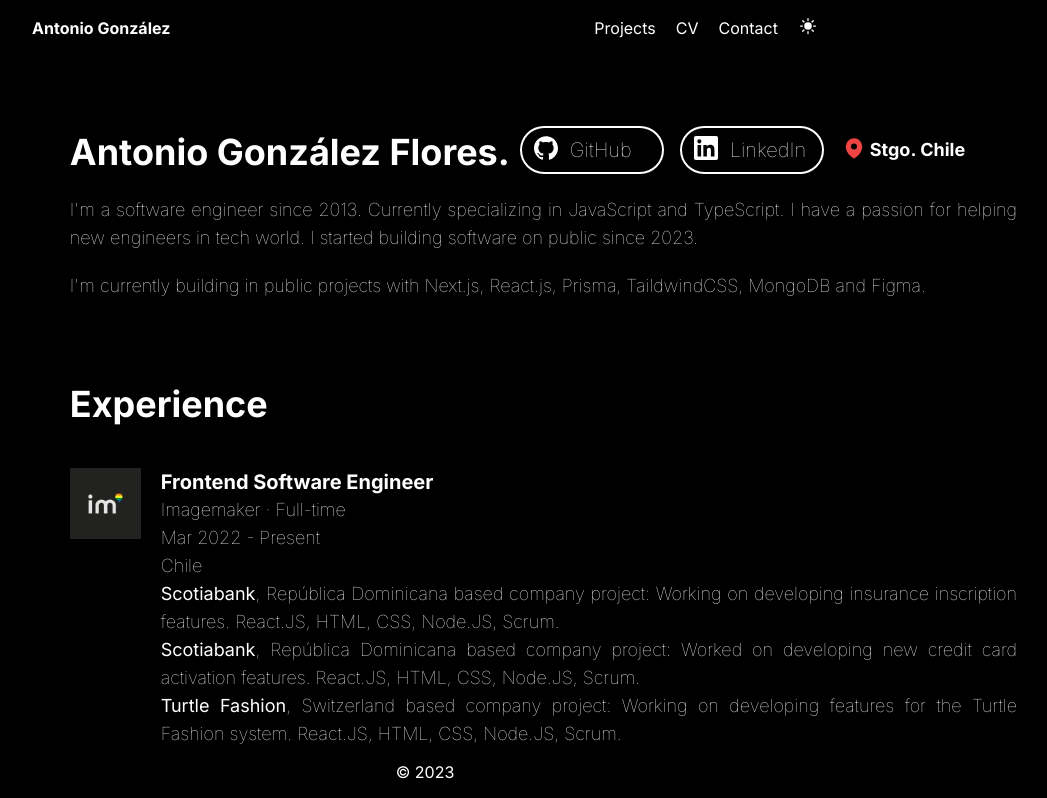
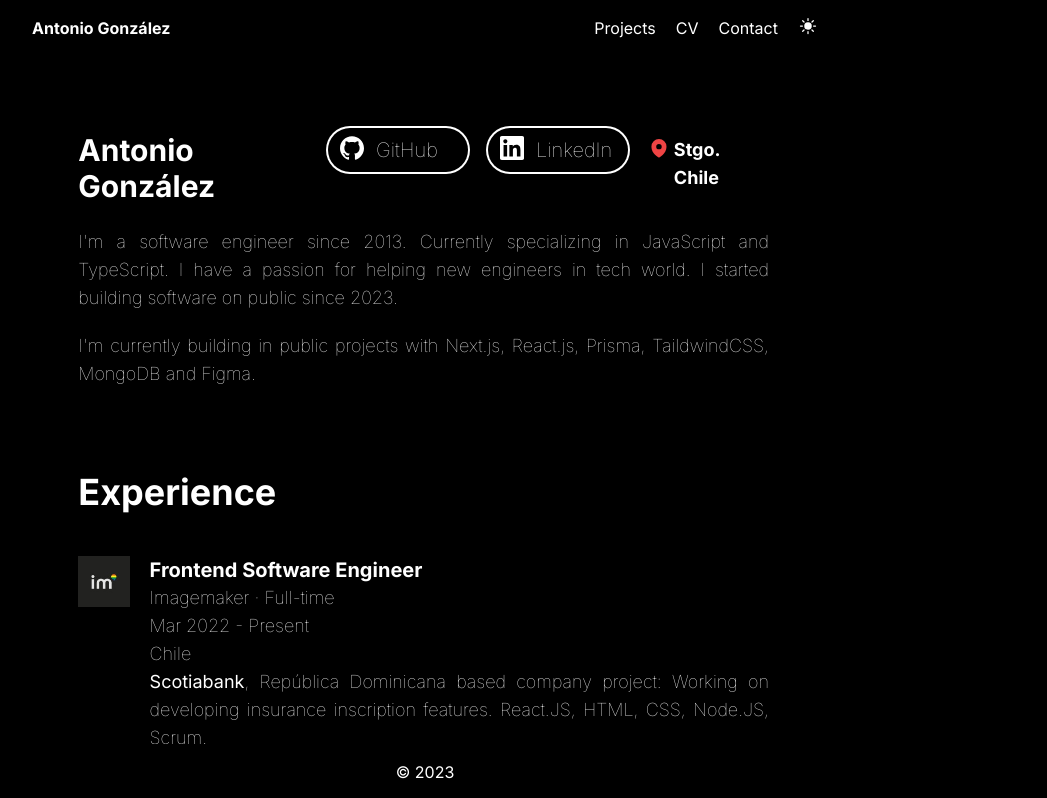
Before and after one commit to chilleno/portfolio, a Next.js app: page /cv in a window 1280 px wide. Shown: the top 798 px of the page, without its empty margins (215-1262 px from the left). Built offline with nearby package versions, Linux system fonts and the light colour scheme.

Commit message:
fix responsive
- fix responsive

```diff
--- a/src/app/cv/Components/Experience.tsx
+++ b/src/app/cv/Components/Experience.tsx
@@ -14,8 +14,8 @@ let className = {
 const Experience: React.FC<ExperienceProps> = ({ darkMode }) => {
     return (
         <div className={darkMode ? className.main.dark : className.main.light}>
-            <div className="w-3/12 xl:inline lg:inline md:hidden sm:hidden" />
-            <div className="xl:w-6/12 sm:w-full flex flex-col gap-5 h-full pb-20">
+            <div className="xl:w-3/12 lg:w-2/12 xl:inline lg:inline md:hidden sm:hidden" />
+            <div className="xl:w-6/12 lg:w-7/12 lg:ml-12 sm:w-full flex flex-col gap-5 h-full pb-20">
                 <h1 className="font-bold text-4xl py-1">Experience</h1>
                 <div className="flex flex-row gap-5 py-5">
                     <div>
--- a/src/app/cv/Components/MainText.tsx
+++ b/src/app/cv/Components/MainText.tsx
@@ -16,10 +16,10 @@ let className = {
 const MainText: React.FC<MainTextProps> = ({ darkMode }) => {
     return (
         <div className={darkMode ? className.main.dark : className.main.light}>
-            <div className="w-3/12 xl:inline lg:inline md:hidden sm:hidden" />
-            <div className="xl:w-6/12 sm:w-full flex flex-col gap-5">
-                <div className="flex flex-row gap-3">
-                    <h1 className="font-bold text-4xl py-1">Antonio González Flores.</h1>
+            <div className="xl:w-3/12 lg:w-1/6 xl:inline lg:inline md:hidden sm:hidden" />
+            <div className="xl:w-6/12 lg:w-7/12 lg:ml-12 sm:w-full flex flex-col gap-5">
+                <div className="flex xl:flex-row lg:flex-row md:flex-col sm:flex-col gap-3">
+                    <h1 className="font-bold xl:text-4xl md:text-4xl sm:text-4xl lg:text-3xl py-1 justify-center content-center flex">Antonio González</h1>
                     <div className="flex flex-row gap-5 content-center justify-center">
                         <Button
                             url="https://github.com/chilleno"
```
